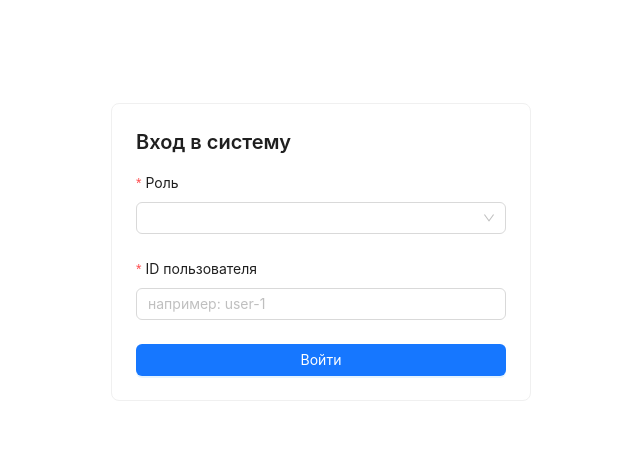
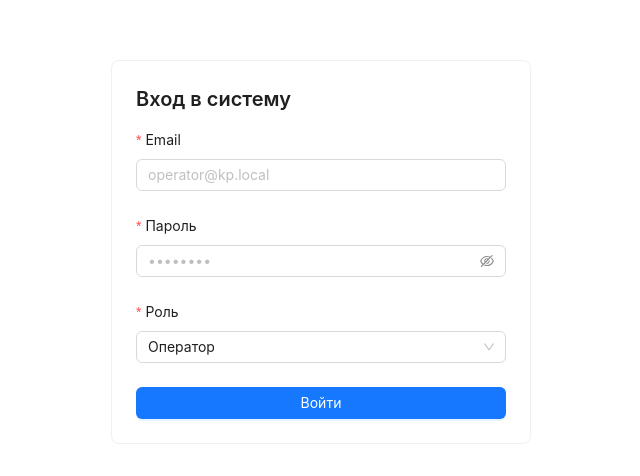
Before and after one commit to d3pr3ss19/diploma, a React (Vite) app in the folder frontend/: page /login in a window 1280 px wide. Shown: the part 148-624 px from the top of the page, without its empty margins (319-959 px from the left). Built offline with nearby package versions, Linux system fonts and the light colour scheme.

Commit message:
feat(frontend): implement auth login flow and protected routes

```diff
--- /dev/null
+++ b/frontend/src/api/auth.ts
@@ -0,0 +1,7 @@
+import { http } from './http';
+import type { LoginRequest, LoginResponse } from '../types/auth';
+
+export async function login(payload: LoginRequest): Promise<LoginResponse> {
+  const { data } = await http.post<LoginResponse>('/auth/login', payload);
+  return data;
+}
--- a/frontend/src/api/http.ts
+++ b/frontend/src/api/http.ts
@@ -1,4 +1,5 @@
 import axios from 'axios';
+import { readAuth } from '../app/auth-storage';
 
 export const http = axios.create({
   baseURL: 'http://localhost:3000/api/v1',
@@ -6,3 +7,11 @@ export const http = axios.create({
     'Content-Type': 'application/json',
   },
 });
+
+http.interceptors.request.use((config) => {
+  const token = readAuth()?.accessToken;
+  if (token) {
+    config.headers.Authorization = `Bearer ${token}`;
+  }
+  return config;
+});
--- /dev/null
+++ b/frontend/src/app/auth-storage.ts
@@ -0,0 +1,25 @@
+import type { LoginResponse } from '../types/auth';
+
+const AUTH_STORAGE_KEY = 'diploma-auth';
+
+export function readAuth(): LoginResponse | null {
+  const raw = localStorage.getItem(AUTH_STORAGE_KEY);
+  if (!raw) {
+    return null;
+  }
+
+  try {
+    return JSON.parse(raw) as LoginResponse;
+  } catch {
+    localStorage.removeItem(AUTH_STORAGE_KEY);
+    return null;
+  }
+}
+
+export function writeAuth(auth: LoginResponse): void {
+  localStorage.setItem(AUTH_STORAGE_KEY, JSON.stringify(auth));
+}
+
+export function clearAuth(): void {
+  localStorage.removeItem(AUTH_STORAGE_KEY);
+}
--- a/frontend/src/layouts/AppLayout.tsx
+++ b/frontend/src/layouts/AppLayout.tsx
@@ -1,6 +1,7 @@
-import { HomeOutlined, TeamOutlined, ToolOutlined } from '@ant-design/icons';
-import { Layout, Menu, Typography } from 'antd';
+import { HomeOutlined, LogoutOutlined, TeamOutlined, ToolOutlined } from '@ant-design/icons';
+import { Button, Layout, Menu, Space, Typography } from 'antd';
 import { Outlet, useLocation, useNavigate } from 'react-router-dom';
+import { clearAuth, readAuth } from '../app/auth-storage';
 
 const { Header, Sider, Content } = Layout;
 
@@ -13,6 +14,12 @@ const menuItems = [
 export function AppLayout() {
   const navigate = useNavigate();
   const location = useLocation();
+  const auth = readAuth();
+
+  function handleLogout() {
+    clearAuth();
+    navigate('/login', { replace: true });
+  }
 
   return (
     <Layout style={{ minHeight: '100vh' }}>
@@ -27,10 +34,24 @@ export function AppLayout() {
         />
       </Sider>
       <Layout>
-        <Header style={{ background: '#fff', borderBottom: '1px solid #f0f0f0' }}>
+        <Header
+          style={{
+            background: '#fff',
+            borderBottom: '1px solid #f0f0f0',
+            display: 'flex',
+            alignItems: 'center',
+            justifyContent: 'space-between',
+          }}
+        >
           <Typography.Title level={5} style={{ margin: 0 }}>
             Веб-ориентированная ИС коммунального предприятия
           </Typography.Title>
+          <Space>
+            <Typography.Text type="secondary">{auth?.user.email}</Typography.Text>
+            <Button icon={<LogoutOutlined />} onClick={handleLogout}>
+              Выход
+            </Button>
+          </Space>
         </Header>
         <Content style={{ padding: 24 }}>
           <Outlet />
--- a/frontend/src/pages/LoginPage.tsx
+++ b/frontend/src/pages/LoginPage.tsx
@@ -1,6 +1,37 @@
-import { Button, Card, Form, Input, Select, Space, Typography } from 'antd';
+import { Alert, Button, Card, Form, Input, Select, Space, Typography } from 'antd';
+import { useState } from 'react';
+import { useLocation, useNavigate } from 'react-router-dom';
+import { writeAuth } from '../app/auth-storage';
+import { login } from '../api/auth';
+import type { LoginRequest, UserRole } from '../types/auth';
 
 export function LoginPage() {
+  const [loading, setLoading] = useState(false);
+  const [error, setError] = useState<string | null>(null);
+  const navigate = useNavigate();
+  const location = useLocation();
+
+  async function handleSubmit(values: { email: string; password: string; role: UserRole }) {
+    setLoading(true);
+    setError(null);
+
+    try {
+      const payload: LoginRequest = {
+        email: values.email,
+        password: values.password,
+        role: values.role,
+      };
+      const auth = await login(payload);
+      writeAuth(auth);
+      const redirectTo = (location.state as { from?: string } | null)?.from ?? '/dashboard';
+      navigate(redirectTo, { replace: true });
+    } catch {
+      setError('Не удалось выполнить вход. Проверьте backend и повторите попытку.');
+    } finally {
+      setLoading(false);
+    }
+  }
+
   return (
     <div style={{ minHeight: '100vh', display: 'grid', placeItems: 'center', padding: 24 }}>
       <Card style={{ width: 420 }}>
@@ -8,8 +39,21 @@ export function LoginPage() {
           <Typography.Title level={4} style={{ margin: 0 }}>
             Вход в систему
           </Typography.Title>
-          <Form layout="vertical">
-            <Form.Item label="Роль" required>
+
+          {error ? <Alert type="error" showIcon message={error} /> : null}
+
+          <Form layout="vertical" onFinish={handleSubmit} initialValues={{ role: 'OPERATOR' as UserRole }}>
+            <Form.Item label="Email" name="email" rules={[{ required: true, message: 'Введите email' }]}>
+              <Input placeholder="operator@kp.local" />
+            </Form.Item>
+            <Form.Item
+              label="Пароль"
+              name="password"
+              rules={[{ required: true, message: 'Введите пароль' }]}
+            >
+              <Input.Password placeholder="••••••••" />
+            </Form.Item>
+            <Form.Item label="Роль" name="role" rules={[{ required: true, message: 'Выберите роль' }]}>
               <Select
                 options={[
                   { value: 'ADMIN', label: 'Администратор' },
@@ -18,10 +62,7 @@ export function LoginPage() {
                 ]}
               />
             </Form.Item>
-            <Form.Item label="ID пользователя" required>
-              <Input placeholder="например: user-1" />
-            </Form.Item>
-            <Button type="primary" block>
+            <Button type="primary" block htmlType="submit" loading={loading}>
               Войти
             </Button>
           </Form>
--- a/frontend/src/router/AppRouter.tsx
+++ b/frontend/src/router/AppRouter.tsx
@@ -4,13 +4,20 @@ import { DashboardPage } from '../pages/DashboardPage';
 import { LoginPage } from '../pages/LoginPage';
 import { RequestsPage } from '../pages/RequestsPage';
 import { SubscribersPage } from '../pages/SubscribersPage';
+import { RequireAuth } from './RequireAuth';
 
 export function AppRouter() {
   return (
     <BrowserRouter>
       <Routes>
         <Route path="/login" element={<LoginPage />} />
-        <Route element={<AppLayout />}>
+        <Route
+          element={
+            <RequireAuth>
+              <AppLayout />
+            </RequireAuth>
+          }
+        >
           <Route index element={<Navigate to="/dashboard" replace />} />
           <Route path="/dashboard" element={<DashboardPage />} />
           <Route path="/subscribers" element={<SubscribersPage />} />
--- /dev/null
+++ b/frontend/src/router/RequireAuth.tsx
@@ -0,0 +1,14 @@
+import type { ReactElement } from 'react';
+import { Navigate, useLocation } from 'react-router-dom';
+import { readAuth } from '../app/auth-storage';
+
+export function RequireAuth({ children }: { children: ReactElement }) {
+  const location = useLocation();
+  const auth = readAuth();
+
+  if (!auth?.accessToken) {
+    return <Navigate to="/login" replace state={{ from: location.pathname }} />;
+  }
+
+  return children;
+}
--- /dev/null
+++ b/frontend/src/types/auth.ts
@@ -0,0 +1,17 @@
+export type UserRole = 'ADMIN' | 'OPERATOR' | 'SUBSCRIBER';
+
+export type LoginRequest = {
+  email: string;
+  password: string;
+  role: UserRole;
+};
+
+export type LoginResponse = {
+  accessToken: string;
+  refreshToken: string;
+  user: {
+    id: string;
+    email: string;
+    role: UserRole;
+  };
+};
```
Also changed, not shown: 3 other files (tests, documents, lock files or other folders).
